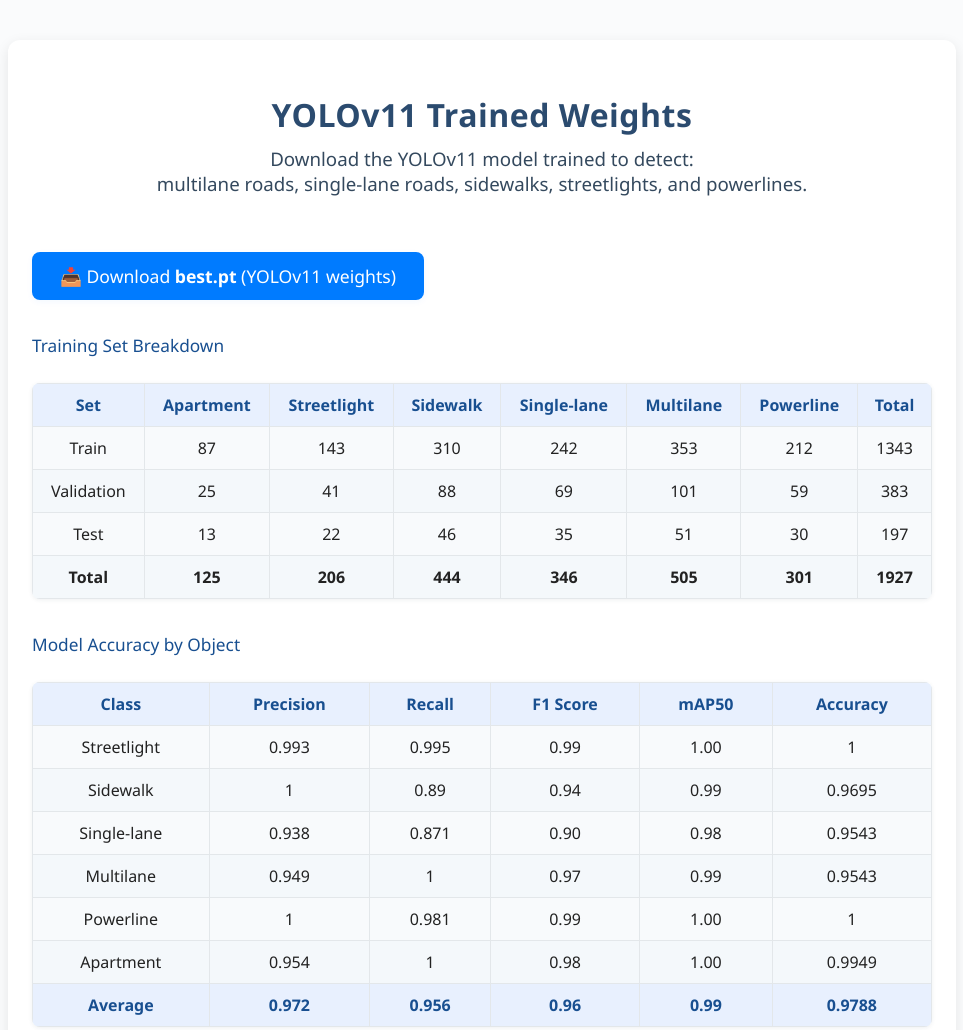
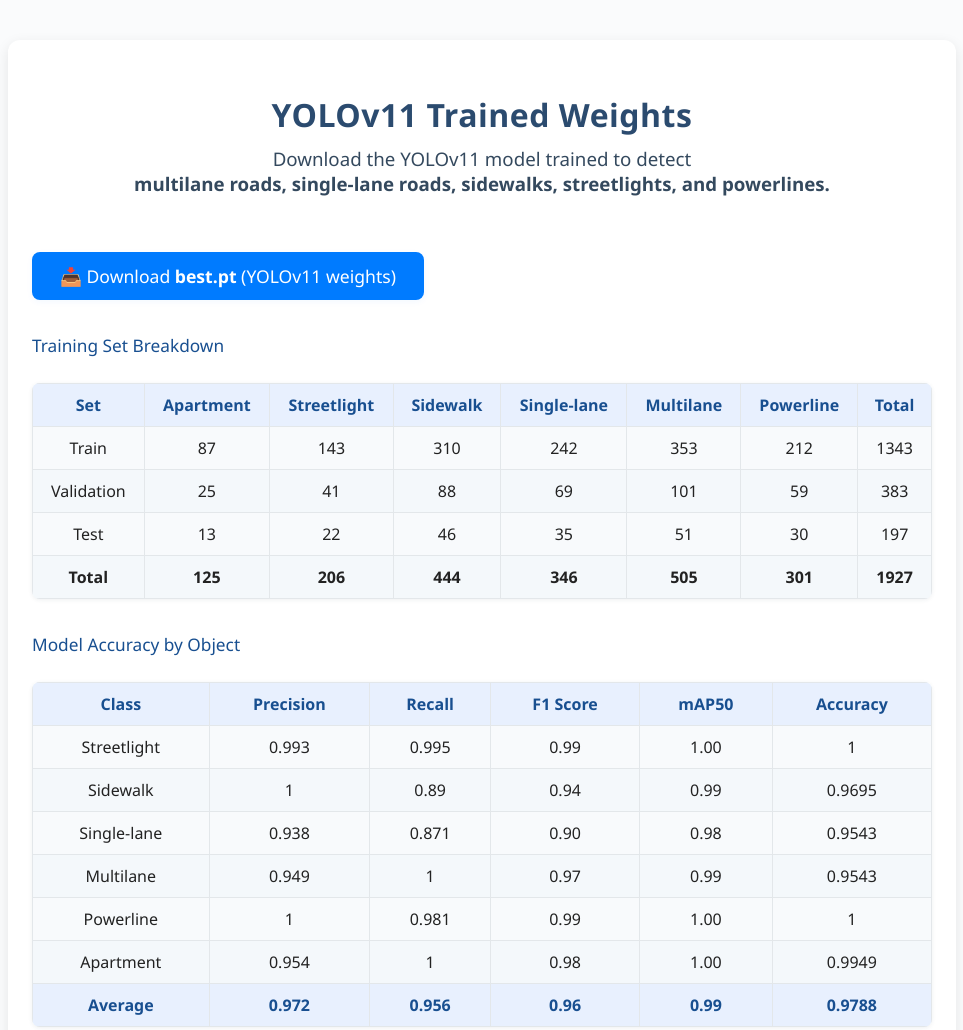
Before and after one commit to AndrewCart5/YoloV11Trained, a plain HTML site: page index.html in a window 1280 px wide. Shown: the top 1030 px of the page, without its empty margins (158-1121 px from the left). Drawn offline with Linux system fonts and the light colour scheme.

Commit message:
Update index.html

```diff
--- a/index.html
+++ b/index.html
@@ -101,8 +101,8 @@
   <div class="container">
     <h1>YOLOv11 Trained Weights</h1>
     <h3>
-      Download the YOLOv11 model trained to detect:<br>
-      multilane roads, single-lane roads, sidewalks, streetlights, and powerlines.
+      Download the YOLOv11 model trained to detect<br>
+      <b>multilane roads, single-lane roads, sidewalks, streetlights, and powerlines.</b>
     </h3>
     <a href="best.pt" download class="download-btn">&#128229; Download <strong>best.pt</strong> (YOLOv11 weights)</a>
     <p class="table-title">Training Set Breakdown</p>
```
